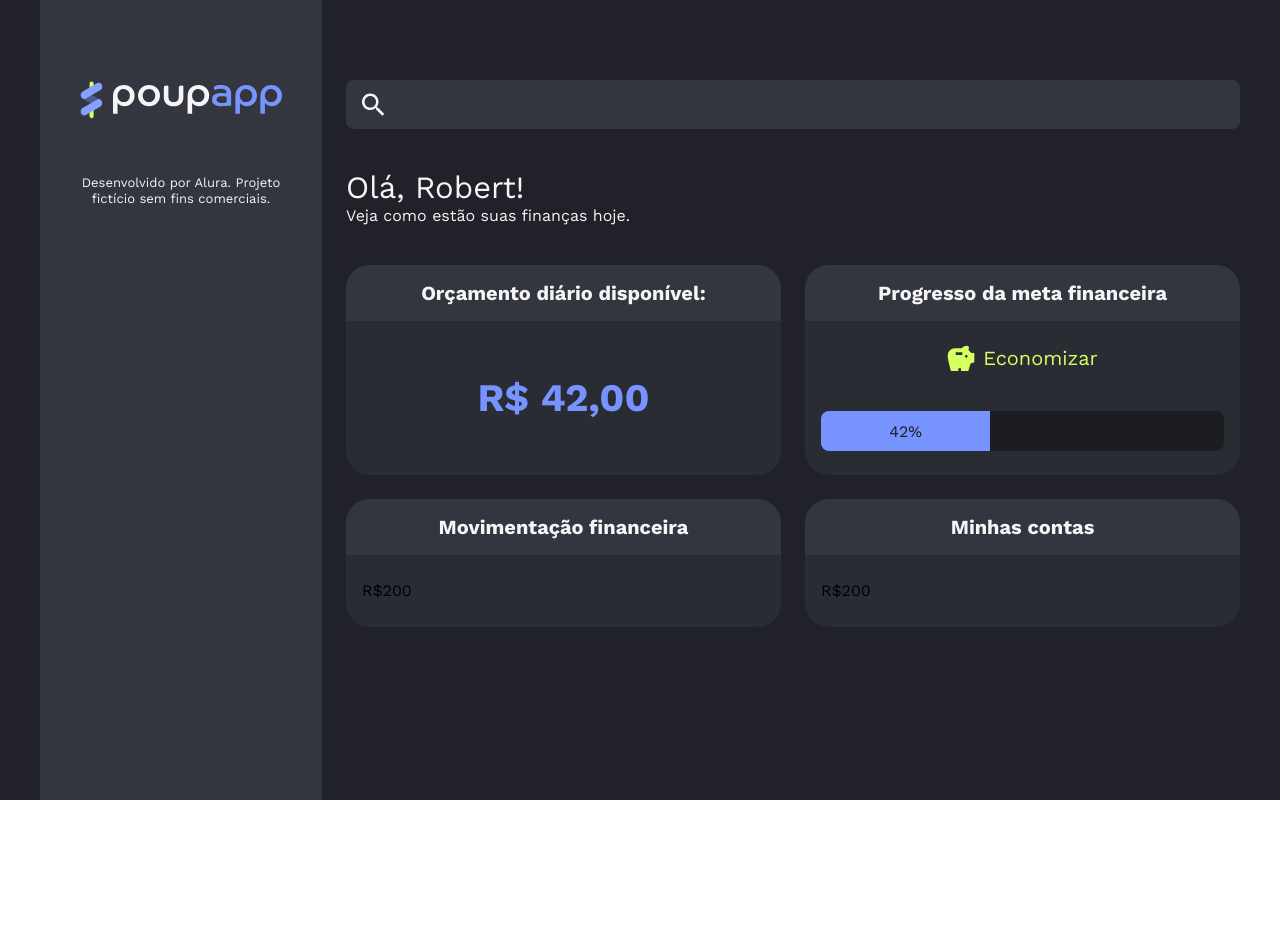
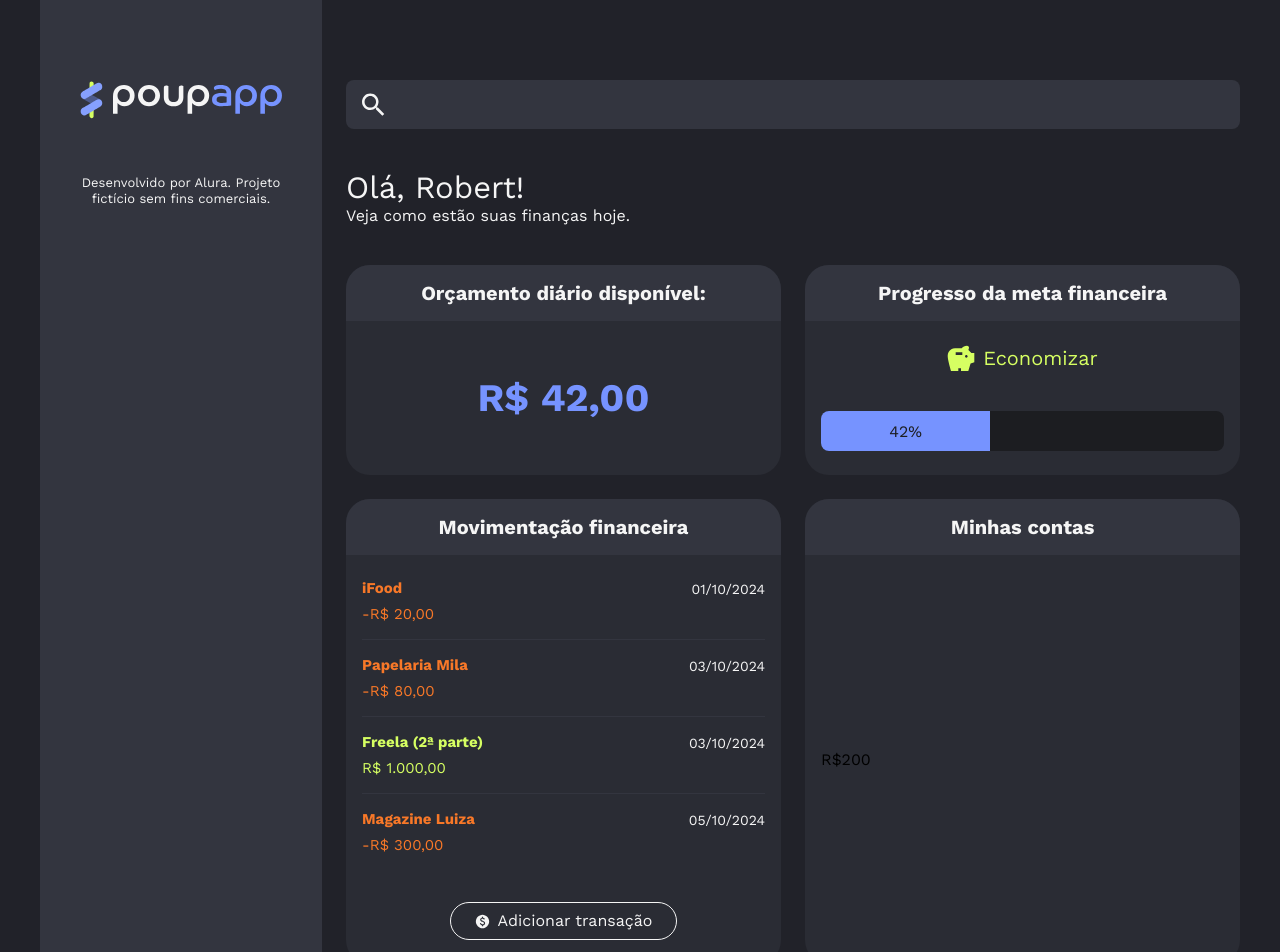
Before and after one commit to robertvieiraa/poupapp-tailwind, a React (Vite) app: page / in a window 1280 px wide. Shown: the top 952 px of the page. Before the commit the page ends 800 px from the top, so only its background shows below. Built offline with nearby package versions, Linux system fonts and the light colour scheme.

Commit message:
Implementei transações

```diff
--- a/src/App.jsx
+++ b/src/App.jsx
@@ -5,6 +5,7 @@ import { DailyBudget } from "./components/DailyBudget";
 import { Main } from "./components/Main";
 import { SavingsStatus } from "./components/SavingsStatus";
 import { SearchInput } from "./components/SearchInput";
+import { Transactions } from "./components/Transactions";
 import { Typography } from "./components/Typography";
 
 function App() {
@@ -34,7 +35,7 @@ function App() {
             <Card>
               <Card.Header>Movimentação financeira</Card.Header>
               <Card.Body>
-                <p>R$200</p>
+                <Transactions/>
               </Card.Body>
             </Card>
             <Card>
--- /dev/null
+++ b/src/components/Button/index.jsx
@@ -0,0 +1,24 @@
+export const Button = ({ children }) => {
+  return (
+    <button
+      className="
+    flex
+    items-center
+    justify-center
+    gap-2
+    text-neutral-text
+    text-base
+    leading-[120%]
+    border
+    border-neutral-text
+    rounded-3xl
+    px-6
+    py-2
+    bg-transparent
+    cursor-pointer
+    hover:opacity-80"
+    >
+      {children}
+    </button>
+  );
+};
--- /dev/null
+++ b/src/components/List/index.jsx
@@ -0,0 +1,7 @@
+export const List = ({ children }) => {
+  return (
+  <ul className="p-0 m-0 list-none mb-12">
+    {children}
+  </ul>
+  );
+};
--- /dev/null
+++ b/src/components/ListItem/index.jsx
@@ -0,0 +1,16 @@
+export const ListItem = ({ children }) => {
+  return (
+    <li
+      className="
+    pb-4
+    mb-4
+    border-b
+    border-neutral-header
+    last:pb-0
+    last:mb-0
+    last:border-none"
+    >
+      {children}
+    </li>
+  );
+};
--- /dev/null
+++ b/src/components/TransactionItem/index.jsx
@@ -0,0 +1,29 @@
+const formater = new Intl.NumberFormat("pt-BR", {
+  style: "currency",
+  currency: "BRL",
+});
+
+export const TransactionItem = ({ item }) => {
+  let detailAdditionalClassName =
+    item.value >= 0 ? "text-secondary-income" : "text-secondary-expense";
+
+  return (
+    <div className="flex justify-between">
+      <div
+        className={`
+      flex
+      flex-col
+      gap-2
+      text-[15px]
+      leading-[120%]
+      ${detailAdditionalClassName}`}
+      >
+        <p className="m-0 font-bold">{item.description}</p>
+        <p className="m-0">{formater.format(item.value)}</p>
+      </div>
+      <div className="text-sm leading-5 text-neutral-text">
+        {new Date(item.date).toLocaleDateString("pt-BR")}
+      </div>
+    </div>
+  );
+};
--- /dev/null
+++ b/src/components/Transactions/index.jsx
@@ -0,0 +1,46 @@
+import { Button } from "../Button";
+import { IconCurrency } from "../icons";
+import { List } from "../List";
+import { ListItem } from "../ListItem";
+import { TransactionItem } from "../TransactionItem";
+
+export const Transactions = () => {
+  const items = [
+    { description: "iFood", value: -20, date: "2024-10-01T00:00:00-03:00" },
+
+    {
+      description: "Papelaria Mila",
+      value: -80,
+      date: "2024-10-03T00:00:00-03:00",
+    },
+
+    {
+      description: "Freela (2ª parte)",
+      value: 1000,
+      date: "2024-10-03T00:00:00-03:00",
+    },
+
+    {
+      description: "Magazine Luiza",
+      value: -300,
+      date: "2024-10-05T00:00:00-03:00",
+    },
+  ];
+
+  return (
+    <>
+      <List>
+        {items.map((transactionItem, index) => (
+          <ListItem key={index}>
+            <TransactionItem item={transactionItem} />
+          </ListItem>
+        ))}
+      </List>
+      <div className="flex justify-center">
+        <Button>
+          <IconCurrency /> Adicionar transação
+        </Button>
+      </div>
+    </>
+  );
+};
```
